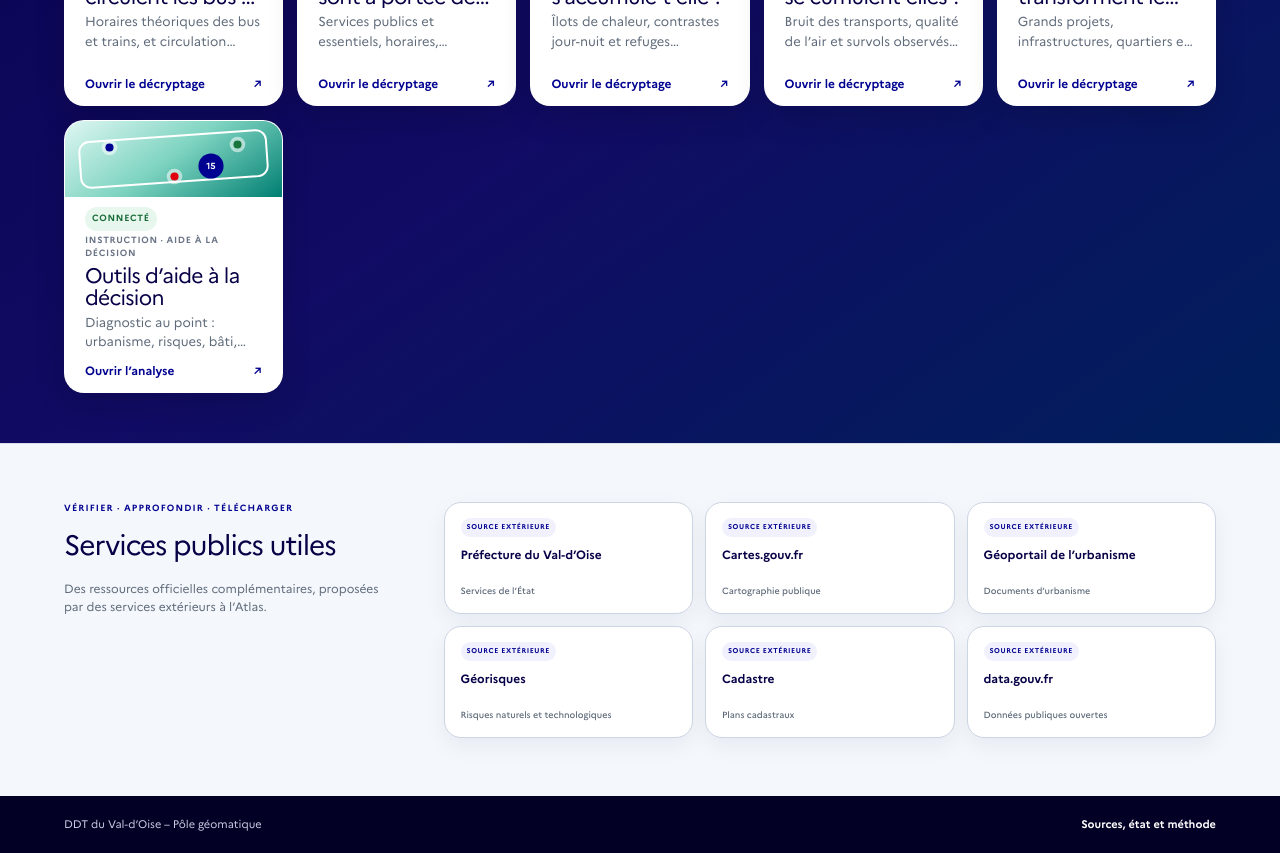
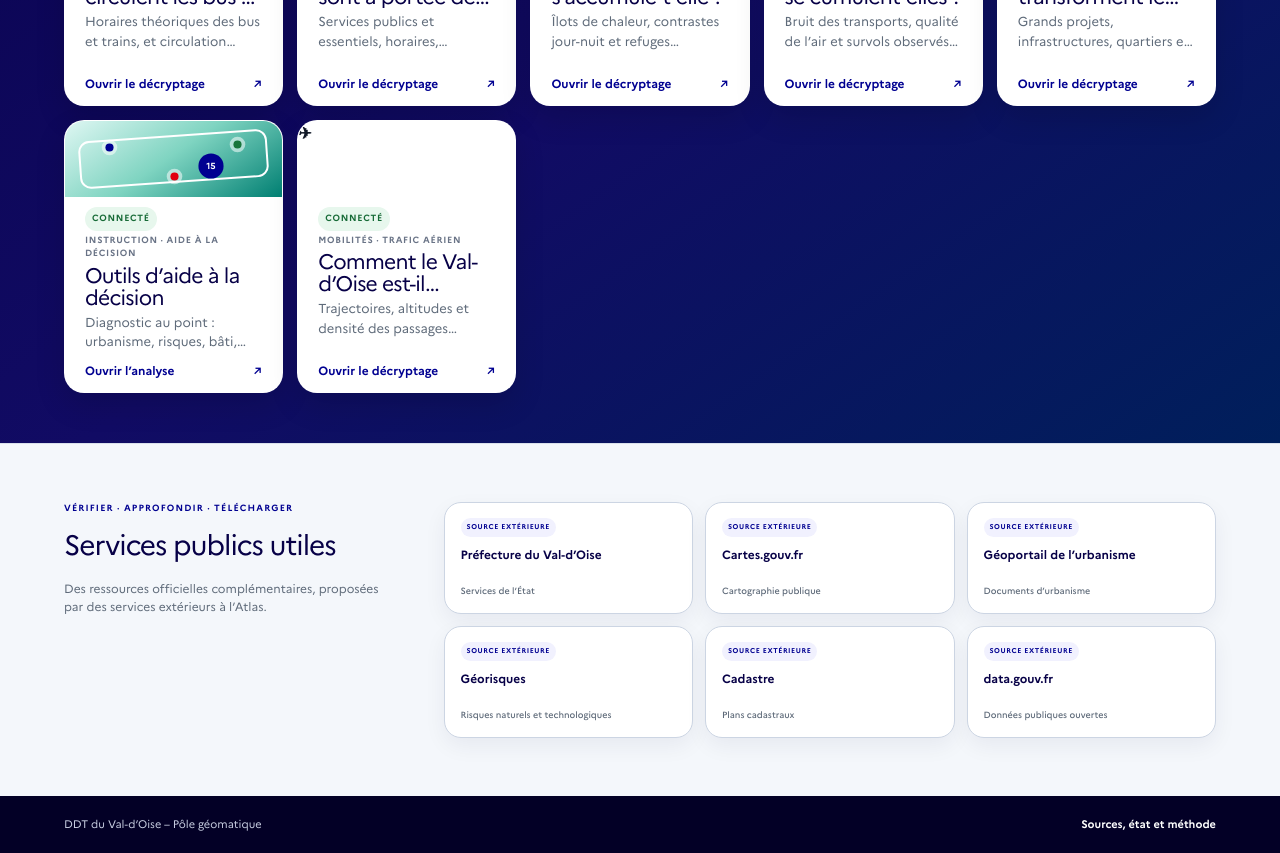
Before and after one commit to DDT95/atlas-territorial-95, a Next.js app: page / in a window 1280 px wide. Shown: the part 2240-3093 px from the top of the page. Built offline with nearby package versions, Linux system fonts and the light colour scheme; no server answers.

Commit message:
feat: ajoute l’accès au trafic aérien

```diff
--- a/app/page.tsx
+++ b/app/page.tsx
@@ -753,6 +753,31 @@ export default function Home() {
               </strong>
             </div>
           </a>
+          <a
+            className="understand-card air-traffic-story-card is-live"
+            href="https://ddt95.github.io/trafic-aerien-95/"
+            target="_blank"
+            rel="noreferrer"
+          >
+            <div className="story-visual air-traffic-story" aria-hidden="true">
+              <i />
+              <i />
+              <i />
+              <b>✈</b>
+            </div>
+            <div className="story-copy">
+              <span className="story-status live">Connecté</span>
+              <small>Mobilités · trafic aérien</small>
+              <h3>Comment le Val-d’Oise est-il survolé&nbsp;?</h3>
+              <p>
+                Trajectoires, altitudes et densité des passages observés sur
+                une journée.
+              </p>
+              <strong>
+                Ouvrir le décryptage <b>↗</b>
+              </strong>
+            </div>
+          </a>
         </div>
       </section>
 
```
